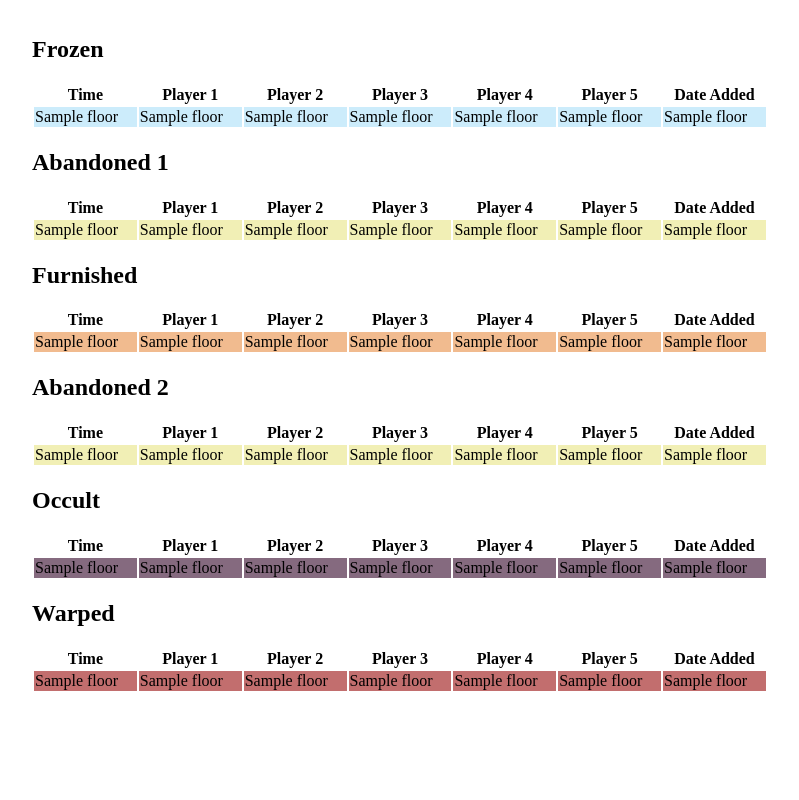
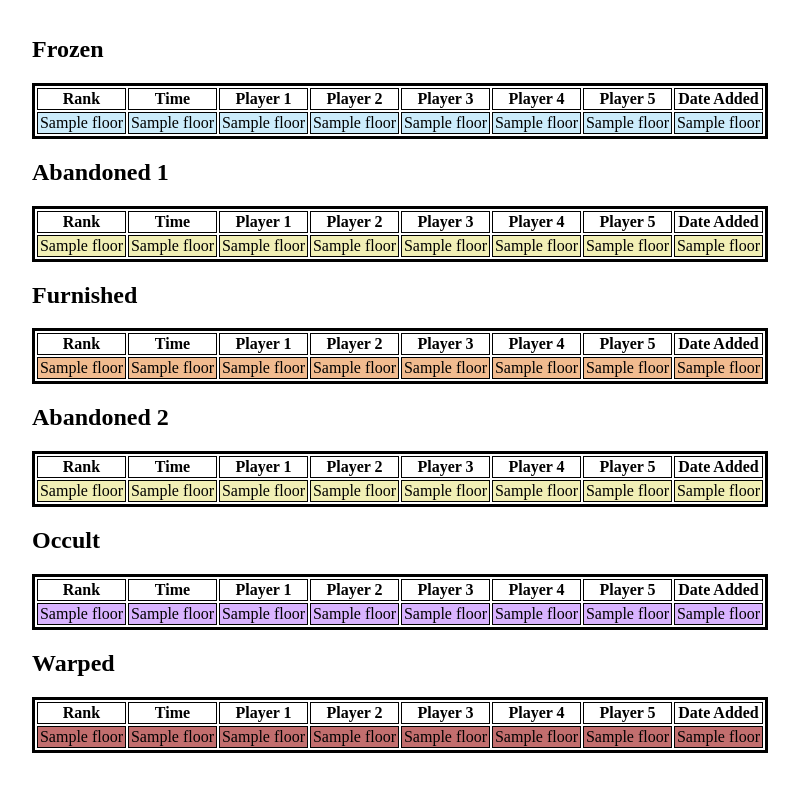
Before and after one commit to mileseverett/dgsbot-website, a Flask app: template templates/highscores.html in a window 1280 px wide. Shown: the whole page, without its empty margins (240-1039 px from the left). Run offline with Flask 2, Linux system fonts and the light colour scheme; the template is opened without the code that fills it: most values are stand-ins (such as "Sample title", 1, 10 or a date in 2020).

Commit message:
updated lots of /hiscore formatting and fixed a few small bugs in queries

```diff
--- a/application.py
+++ b/application.py
@@ -89,11 +89,11 @@ def eb(wintNumber=""):
 
     if request.method == 'GET':
         form = populateForm(form,data[0])
-        return render_template('index.html',title="DGS Highscores",testVariable=data,imageUrl=fullFilename,form=form)
+        return render_template('index.html', title="DGS Highscores", testVariable=data, imageUrl=fullFilename, form=form)
     elif request.method == 'POST':
-        winterfaceDB.updateFloor(floorID,form.player1.data,form.player2.data,form.player3.data,form.player4.data,form.player5.data,form.time.data,form.theme.data)
+        winterfaceDB.updateFloor(floorID, form.player1.data, form.player2.data, form.player3.data, form.player4.data, form.player5.data, form.time.data, form.theme.data)
         winterfaceDB.updateSubmissionStatus(floorID,1)
-        return render_template('index.html',title="DGS Highscores",testVariable="Details updated!",imageUrl=fullFilename,form=form)
+        return render_template('index.html', title="DGS Highscores", testVariable="Details updated!", imageUrl=fullFilename, form=form)
 
 def checkForImage(fullFilename,data):
     if os.path.exists(fullFilename) == True:
--- a/static/styles/maincss.css
+++ b/static/styles/maincss.css
@@ -69,10 +69,10 @@
   }
 
   #occult tr:nth-child(even) {
-    background-color: #856a7f;
+    background-color: #d9b3ff;
   }
   #occult tr:nth-child(odd) {
-    background-color: #815177;
+    background-color: #a06fe8;
   }
   #occult th {
     color: black;
@@ -93,8 +93,14 @@
   table {
     table-layout:fixed;
     width:100%;
+    border: 3px solid black;
+  }
+
+  th {
+    border: 1px solid black;
   }
 
   td {
     width:15%;
+    border: 1px solid black;
   }
--- a/templates/highscores.html
+++ b/templates/highscores.html
@@ -2,103 +2,109 @@
 <html>
     <head>
         <title>{{ title }}</title>
-        <link rel="stylesheet" href="{{ url_for('static', filename='/styles/maincss.css') }}">
+        <link rel="stylesheet" href="{{ url_for('static', filename='styles/maincss.css') }}">
     </head>
 <body>
   <div id="main">
     <article>
 <h1>Frozen</h1>
 <table id="frozen">
-  <th>Time</th><th>Player 1</th><th>Player 2</th><th>Player 3</th><th>Player 4</th><th>Player 5</th><th>Date Added</th>
+  <th>Rank</th><th>Time</th><th>Player 1</th><th>Player 2</th><th>Player 3</th><th>Player 4</th><th>Player 5</th><th>Date Added</th>
 
   {% for floor in frozen%}
   <tr>
-  <td>{{ floor.7 }}</td>
-  <td>{{ floor.1 }}</td>
-  <td>{{ floor.2 }}</td>
-  <td>{{ floor.3 }}</td>
-  <td>{{ floor.4 }}</td>
-  <td>{{ floor.5 }}</td>
-  <td>{{ floor.9 }}</td>
+    <td style="text-align:center">{{ floor.11 }}</td>
+    <td style="text-align:center">{{ floor.7 }}</td>
+    <td style="text-align:center">{{ floor.1 }}</td>
+    <td style="text-align:center">{{ floor.2 }}</td>
+    <td style="text-align:center">{{ floor.3 }}</td>
+    <td style="text-align:center">{{ floor.4 }}</td>
+    <td style="text-align:center">{{ floor.5 }}</td>
+    <td style="text-align:center">{{ floor.9 }}</td>
   </tr>
   {% endfor %}
 </table>
 <h1>Abandoned 1</h1>
 <table id="abandoned">
-  <th>Time</th><th>Player 1</th><th>Player 2</th><th>Player 3</th><th>Player 4</th><th>Player 5</th><th>Date Added</th>
+  <th>Rank</th><th>Time</th><th>Player 1</th><th>Player 2</th><th>Player 3</th><th>Player 4</th><th>Player 5</th><th>Date Added</th>
 
   {% for floor in ab1%}
   <tr>
-  <td>{{ floor.7 }}</td>
-  <td>{{ floor.1 }}</td>
-  <td>{{ floor.2 }}</td>
-  <td>{{ floor.3 }}</td>
-  <td>{{ floor.4 }}</td>
-  <td>{{ floor.5 }}</td>
-  <td>{{ floor.9 }}</td>
+    <td style="text-align:center">{{ floor.11 }}</td>
+    <td style="text-align:center">{{ floor.7 }}</td>
+    <td style="text-align:center">{{ floor.1 }}</td>
+    <td style="text-align:center">{{ floor.2 }}</td>
+    <td style="text-align:center">{{ floor.3 }}</td>
+    <td style="text-align:center">{{ floor.4 }}</td>
+    <td style="text-align:center">{{ floor.5 }}</td>
+    <td style="text-align:center">{{ floor.9 }}</td>
   </tr>
   {% endfor %}
 </table>
 <h1>Furnished</h1>
 <table id="furnished">
-  <th>Time</th><th>Player 1</th><th>Player 2</th><th>Player 3</th><th>Player 4</th><th>Player 5</th><th>Date Added</th>
+  <th>Rank</th><th>Time</th><th>Player 1</th><th>Player 2</th><th>Player 3</th><th>Player 4</th><th>Player 5</th><th>Date Added</th>
 
   {% for floor in furn%}
   <tr>
-  <td>{{ floor.7 }}</td>
-  <td>{{ floor.1 }}</td>
-  <td>{{ floor.2 }}</td>
-  <td>{{ floor.3 }}</td>
-  <td>{{ floor.4 }}</td>
-  <td>{{ floor.5 }}</td>
-  <td>{{ floor.9 }}</td>
+    <td style="text-align:center">{{ floor.11 }}</td>
+    <td style="text-align:center">{{ floor.7 }}</td>
+    <td style="text-align:center">{{ floor.1 }}</td>
+    <td style="text-align:center">{{ floor.2 }}</td>
+    <td style="text-align:center">{{ floor.3 }}</td>
+    <td style="text-align:center">{{ floor.4 }}</td>
+    <td style="text-align:center">{{ floor.5 }}</td>
+    <td style="text-align:center">{{ floor.9 }}</td>
   </tr>
   {% endfor %}
 </table>
 <h1>Abandoned 2</h1>
 <table id="abandoned">
-  <th>Time</th><th>Player 1</th><th>Player 2</th><th>Player 3</th><th>Player 4</th><th>Player 5</th><th>Date Added</th>
+  <th>Rank</th><th>Time</th><th>Player 1</th><th>Player 2</th><th>Player 3</th><th>Player 4</th><th>Player 5</th><th>Date Added</th>
 
   {% for floor in ab2%}
   <tr>
-  <td>{{ floor.7 }}</td>
-  <td>{{ floor.1 }}</td>
-  <td>{{ floor.2 }}</td>
-  <td>{{ floor.3 }}</td>
-  <td>{{ floor.4 }}</td>
-  <td>{{ floor.5 }}</td>
-  <td>{{ floor.9 }}</td>
+    <td style="text-align:center">{{ floor.11 }}</td>
+    <td style="text-align:center">{{ floor.7 }}</td>
+    <td style="text-align:center">{{ floor.1 }}</td>
+    <td style="text-align:center">{{ floor.2 }}</td>
+    <td style="text-align:center">{{ floor.3 }}</td>
+    <td style="text-align:center">{{ floor.4 }}</td>
+    <td style="text-align:center">{{ floor.5 }}</td>
+    <td style="text-align:center">{{ floor.9 }}</td>
   </tr>
   {% endfor %}
 </table>
 <h1>Occult</h1>
 <table id="occult">
-  <th>Time</th><th>Player 1</th><th>Player 2</th><th>Player 3</th><th>Player 4</th><th>Player 5</th><th>Date Added</th>
+  <th>Rank</th><th>Time</th><th>Player 1</th><th>Player 2</th><th>Player 3</th><th>Player 4</th><th>Player 5</th><th>Date Added</th>
 
   {% for floor in occ%}
   <tr>
-  <td>{{ floor.7 }}</td>
-  <td>{{ floor.1 }}</td>
-  <td>{{ floor.2 }}</td>
-  <td>{{ floor.3 }}</td>
-  <td>{{ floor.4 }}</td>
-  <td>{{ floor.5 }}</td>
-  <td>{{ floor.9 }}</td>
+    <td style="text-align:center">{{ floor.11 }}</td>
+    <td style="text-align:center">{{ floor.7 }}</td>
+    <td style="text-align:center">{{ floor.1 }}</td>
+    <td style="text-align:center">{{ floor.2 }}</td>
+    <td style="text-align:center">{{ floor.3 }}</td>
+    <td style="text-align:center">{{ floor.4 }}</td>
+    <td style="text-align:center">{{ floor.5 }}</td>
+    <td style="text-align:center">{{ floor.9 }}</td>
   </tr>
   {% endfor %}
 </table>
 <h1>Warped</h1>
 <table id="warped">
-  <th>Time</th><th>Player 1</th><th>Player 2</th><th>Player 3</th><th>Player 4</th><th>Player 5</th><th>Date Added</th>
+  <th>Rank</th><th>Time</th><th>Player 1</th><th>Player 2</th><th>Player 3</th><th>Player 4</th><th>Player 5</th><th>Date Added</th>
   {% for floor in warp%}
   <tr>
-  <td>{{ floor.7 }}</td>
-  <td>{{ floor.1 }}</td>
-  <td>{{ floor.2 }}</td>
-  <td>{{ floor.3 }}</td>
-  <td>{{ floor.4 }}</td>
-  <td>{{ floor.5 }}</td>
-  <td>{{ floor.9 }}</td>
+    <td style="text-align:center">{{ floor.11 }}</td>
+    <td style="text-align:center">{{ floor.7 }}</td>
+    <td style="text-align:center">{{ floor.1 }}</td>
+    <td style="text-align:center">{{ floor.2 }}</td>
+    <td style="text-align:center">{{ floor.3 }}</td>
+    <td style="text-align:center">{{ floor.4 }}</td>
+    <td style="text-align:center">{{ floor.5 }}</td>
+    <td style="text-align:center">{{ floor.9 }}</td>
   </tr>
   {% endfor %}
 </table>
```
Also changed, not shown: winterfaceDB.py (+30 -4 lines).
